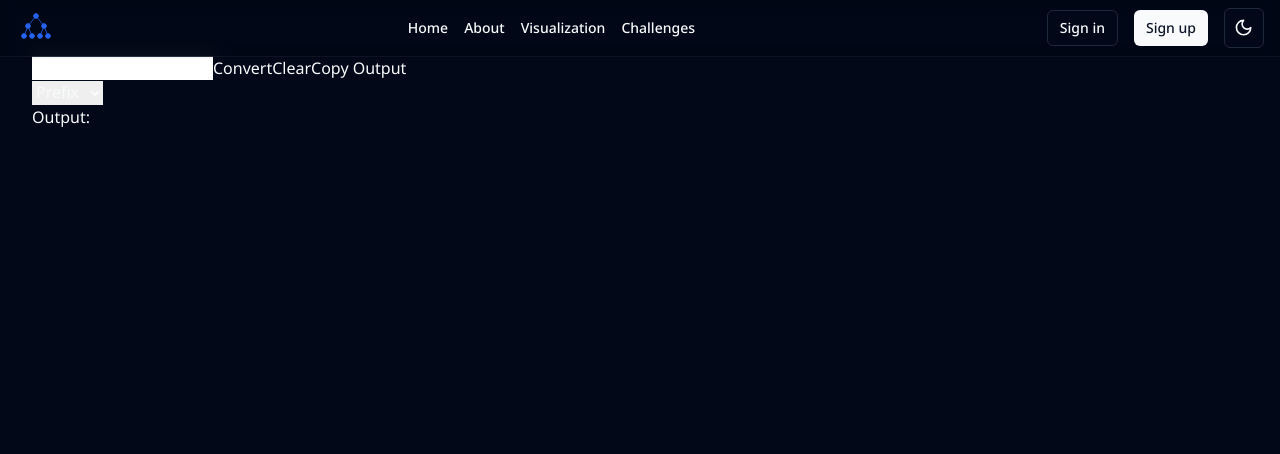
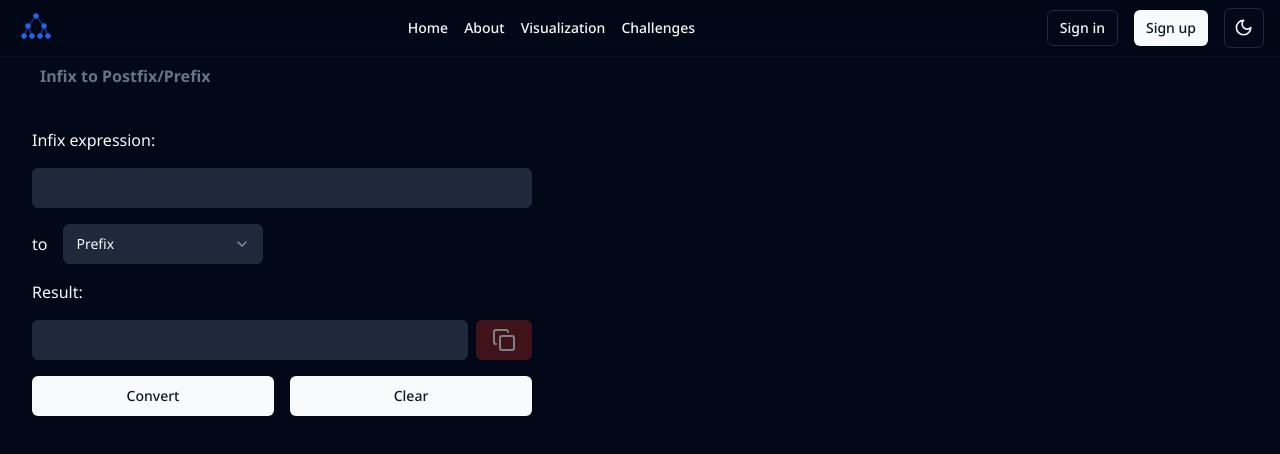
Before and after one commit to eB00k/dias-algo-visualization, a React (Vite) app: page /visulization/postfix-prefix-infix in a window 1280 px wide. Shown: the top 454 px of the page. Built offline with nearby package versions, Linux system fonts and the light colour scheme.

Commit message:
made some adjustments

```diff
--- a/src/lib/store/config.js
+++ b/src/lib/store/config.js
@@ -18,3 +18,8 @@ export const stackOptions = [
   { title: "Stack", name: "Stack" },
   { title: "Queue", name: "Queue" },
 ];
+
+export const expressionConverterOptions = [
+  { title: "Prefix", name: "prefix" },
+  { title: "Postfix", name: "postfix" },
+];
--- a/src/routes/visulization/linked-list.lazy.jsx
+++ b/src/routes/visulization/linked-list.lazy.jsx
@@ -180,7 +180,7 @@ function LinkedList() {
 
   return (
     <div className="page">
-      <h1>Linked List</h1>
+      <h1 className="p-1 text-slate-500 font-bold">Linked List</h1>
       <div className="flex justify-evenly flex-col md:flex-row">
         <div className="p-2 flex gap-4 justify-center  flex-col ">
           <Input ref={inputRef} type={"text"} className="md:max-w-[300px]" />
--- a/src/routes/visulization/postfix-prefix-infix.lazy.jsx
+++ b/src/routes/visulization/postfix-prefix-infix.lazy.jsx
@@ -1,3 +1,8 @@
+import { Button } from "@/components/ui/button";
+import { Input } from "@/components/ui/input";
+import { Copy } from "lucide-react";
+import SelectOption from "@/components/ui/select/SelectOption";
+import { expressionConverterOptions } from "@/lib/store/config";
 import { createLazyFileRoute } from "@tanstack/react-router";
 import { useState } from "react";
 
@@ -138,30 +143,63 @@ function InfixToPrefixPostfixConverter() {
 
   return (
     <div className="page">
-      <input
+      <div>
+        <h1 className="p-2 text-slate-500 font-bold">
+          Infix to Postfix/Prefix
+        </h1>
+        <div className="flex flex-col justify-center py-8 w-full md:max-w-[500px]">
+          <div className="flex gap-4 flex-col">
+            <label htmlFor="convert-from" className="text-secondary-foreground">
+              Infix expression:
+            </label>
+            <Input
+              id="convert-from"
               type="text"
               value={infixExpression}
               onChange={handleInputChange}
               onKeyDown={handleKeyDown}
+              className="w-full bg-secondary"
             />
-      <button onClick={handleConvert}>Convert</button>
-      <button onClick={handleClear}>Clear</button>
-      <button onClick={handleCopyOutput} disabled={!output}>
-        Copy Output
-      </button>
-      <div>{error && <div className="error">{error}</div>}</div>
-      <div>
-        <select
-          value={conversionType}
-          onChange={(e) => setConversionType(e.target.value)}
+            <div className="flex gap-4 items-center">
+              <span>to</span>
+              <SelectOption
+                options={expressionConverterOptions}
+                defaultValue={conversionType}
+                setValue={setConversionType}
+                className="w-full"
+              ></SelectOption>
+            </div>
+            <label htmlFor="convert-to" className="text-secondary-foreground">
+              Result:
+            </label>
+            <div className="flex gap-2">
+              <Input
+                id="convert-to"
+                type="text"
+                value={output}
+                className="w-full bg-secondary"
+              />
+              <Button
+                variant={"destructive"}
+                onClick={handleCopyOutput}
+                disabled={!output}
               >
-          <option value="prefix">Prefix</option>
-          <option value="postfix">Postfix</option>
-        </select>
+                <Copy />
+              </Button>
             </div>
             <div>
-        <h3>Output:</h3>
-        <div>{output}</div>
+              {error && <div className="text-red-500 p-4">{error}</div>}
+            </div>
+          </div>
+          <div className="flex gap-4">
+            <Button className="w-full " onClick={handleConvert}>
+              Convert
+            </Button>
+            <Button className="w-full" onClick={handleClear}>
+              Clear
+            </Button>
+          </div>
+        </div>
       </div>
     </div>
   );
--- a/src/routes/visulization/sorting.lazy.jsx
+++ b/src/routes/visulization/sorting.lazy.jsx
@@ -307,8 +307,7 @@ function Sorting() {
 
   return (
     <div className="page">
-      <h1>Sorting Algorithms</h1>
-
+      <h1 className="p-1 text-slate-500 font-bold">Sorting Algorithms</h1>
       <div className="flex space-x-4 p-2">
         <SelectOption
           setValue={setAlgorithm}
--- a/src/routes/visulization/stack.lazy.jsx
+++ b/src/routes/visulization/stack.lazy.jsx
@@ -94,7 +94,7 @@ function Stack() {
   return (
     <div className="page">
       <div className="w-full">
-        <h1>Stack & Queue </h1>
+        <h1 className="p-1 text-slate-500 font-bold">Stack & Queue </h1>
         <div className="flex flex-col h-[500px] gap-2">
           <div className="flex w-full justify-between flex-col gap-2 p-2 md:flex-row">
             <SelectOption
```
Lines whose indentation alone changed are shown as unchanged.
